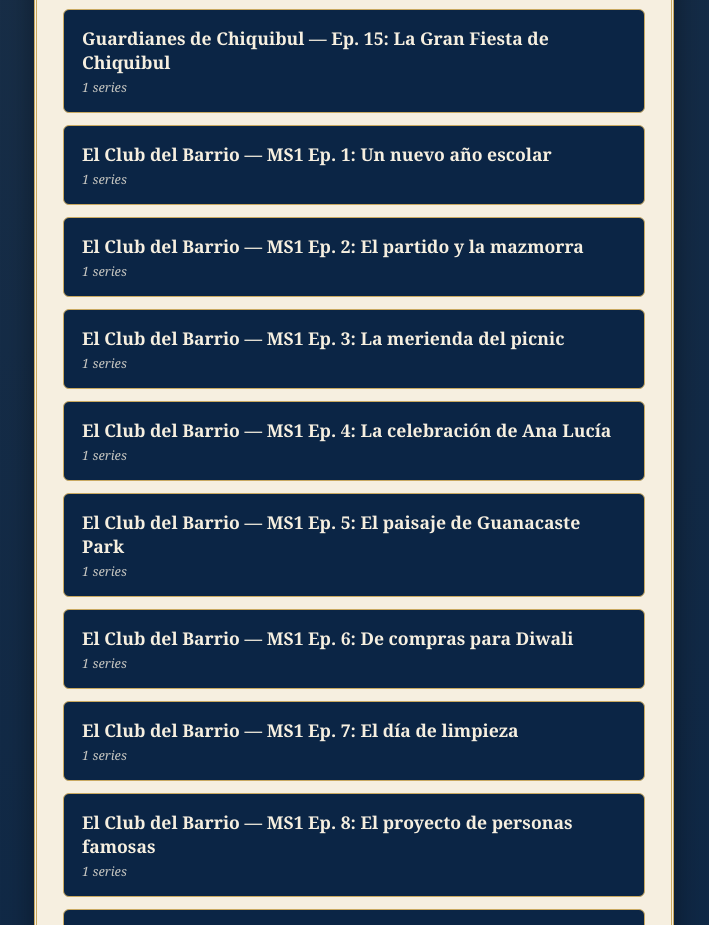
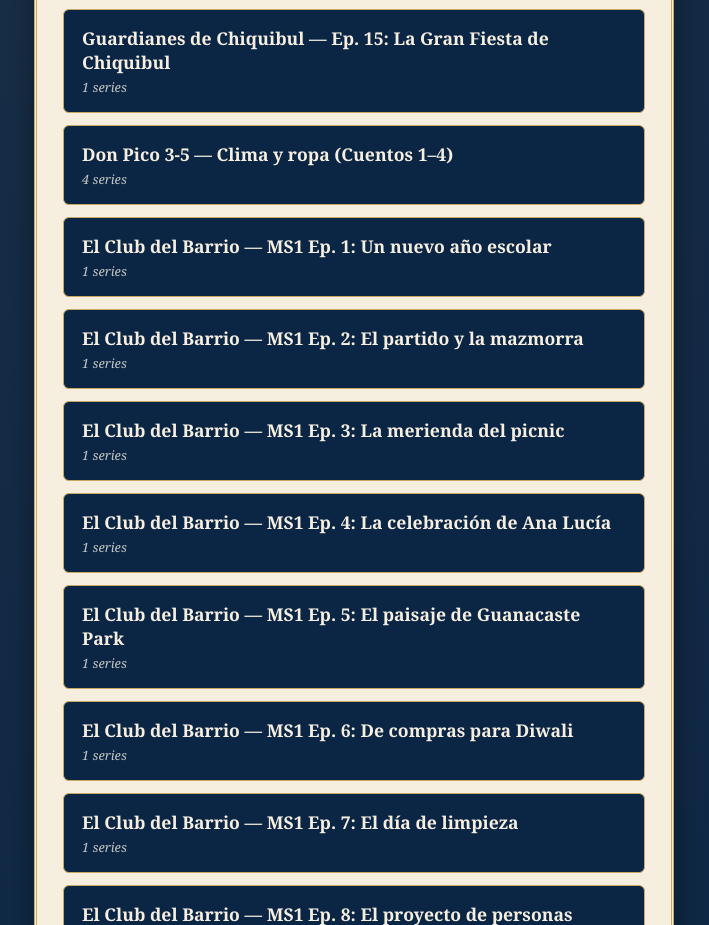
Before and after one commit to ariadnaroberson-collab/centro-de-clase, a plain HTML site: page cuentopolis-sequence-sort.html in a window 1280 px wide. Shown: the part 1530-2455 px from the top of the page, without its empty margins (286-995 px from the left). Drawn offline with Linux system fonts and the light colour scheme.

Commit message:
Add files via upload

```diff
--- a/cuentopolis-sequence-sort.html
+++ b/cuentopolis-sequence-sort.html
@@ -311,6 +311,55 @@ const CONFIG = {
         }
       ]
     },
+    "donpico-35-clima-ropa": {
+        "label": "Don Pico 3-5 — Clima y ropa (Cuentos 1–4)",
+        "sets": [
+          {
+            "prompt": "Ordena los eventos de «Un día de lluvia»:",
+            "steps": [
+              "Primero, llueve en la selva y hace frío.",
+              "Luego, Nico está mojado y tiene frío.",
+              "Después, Chica tiene un suéter rojo para Nico.",
+              "Entonces, Bruno dice: «¡Vamos adentro!»",
+              "Adentro de la Gran Ceiba, Nico y Chica juegan tic-tac-toe.",
+              "Finalmente, ¡Nico gana y no tiene frío!"
+            ]
+          },
+          {
+            "prompt": "Ordena los eventos de «¡Salió el sol!»:",
+            "steps": [
+              "Primero, ¡salió el sol! Hace sol y hace calor.",
+              "Luego, Bruno lleva una camiseta y pantalones cortos.",
+              "Después, Chica lleva una gorra porque hace sol.",
+              "Iggy está en una piedra caliente porque necesita el sol.",
+              "Entonces, Bruno está en la sombra porque tiene calor.",
+              "Finalmente, ¡todos juegan fútbol afuera!"
+            ]
+          },
+          {
+            "prompt": "Ordena los eventos de «Una mariposa perdida»:",
+            "steps": [
+              "Primero, hace viento y las hojas vuelan.",
+              "Luego, Mora ve una mariposa nueva.",
+              "Después, la mariposa dice: «Soy Marisol. Soy de Canadá».",
+              "Entonces, Marisol dice que está cansada y perdida.",
+              "Teo tiene una flor y Marisol bebe de la flor.",
+              "Finalmente, Marisol es pequeña, pero es valiente."
+            ]
+          },
+          {
+            "prompt": "Ordena los eventos de «¿Adónde vas, mariposa?»:",
+            "steps": [
+              "Primero, Bruno pregunta: «¿Adónde vas, mariposa?»",
+              "Luego, Don Pico tiene un mapa con tres países.",
+              "Después, Marisol dice: «En Canadá llega el invierno».",
+              "Entonces, Nico pregunta: «¿Qué es la nieve?»",
+              "Aprenden que en Belice llega el colibrí en el otoño.",
+              "Finalmente, los amigos dicen: «¡Adiós, Marisol!»"
+            ]
+          }
+        ]
+      },
     "club-barrio-ms1-ep1": {
       label: "El Club del Barrio — MS1 Ep. 1: Un nuevo año escolar",
       sets: [
```
Also changed, not shown: herramientas.html (+7 -5 lines).
